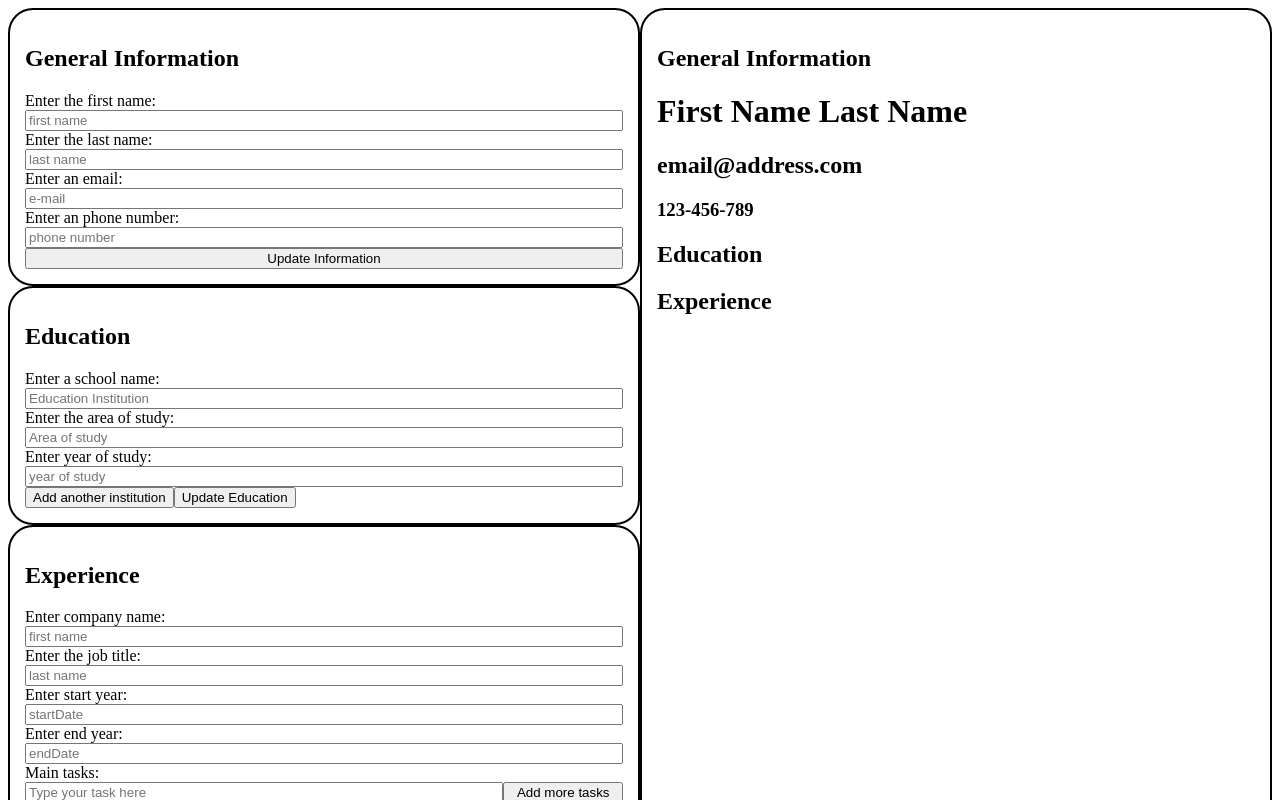
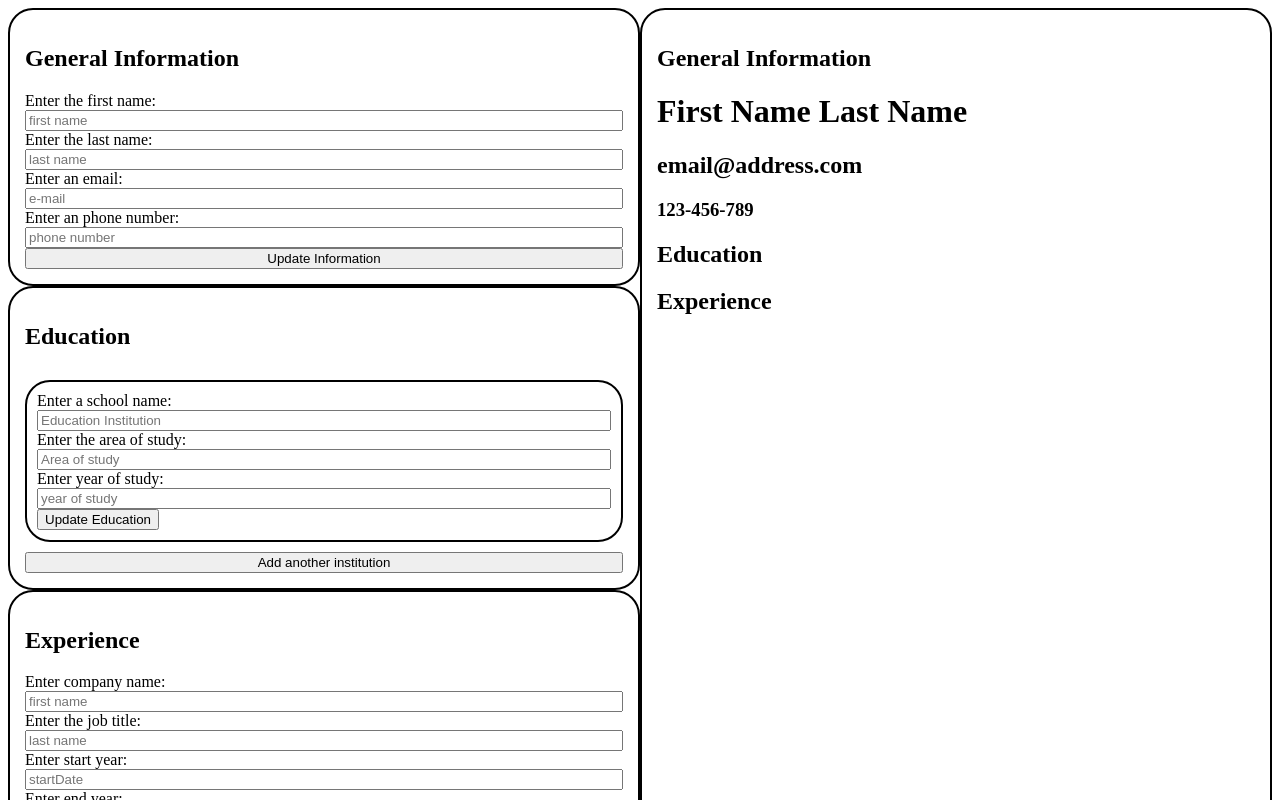
Before and after one commit to TwinSkylar/CVApplication, a React (Vite) app: page / in a window 1280 px wide. Shown: the top 800 px of the page. Built offline with nearby package versions, Linux system fonts and the light colour scheme.

Commit message:
Added styling for additional forms

```diff
--- a/src/App.jsx
+++ b/src/App.jsx
@@ -51,6 +51,9 @@ export default class App extends Component {
           <div className="educationSection formSection">
             <h2>Education</h2>
             {this.DisplayEduForms(eduInfo)}
+            <button type="button" onClick={this.addEduForm}>
+              Add another institution
+            </button>
           </div>
           <div className="experienceSection formSection">
             <h2>Experience</h2>
--- a/src/components/EducationForm.jsx
+++ b/src/components/EducationForm.jsx
@@ -2,13 +2,6 @@ import "./../styles/form.css";
 
 const EducationForm = (props) => {
   const formId = props.id;
-
-  function addForm() {
-    console.log("time to add another form");
-    console.log (props);
-    console.log (props.addEduForm)
-
-  }
 
   return (
     <form className="educationForm">
@@ -27,9 +20,6 @@ const EducationForm = (props) => {
         placeholder="year of study"
       />
       <div className="educationBtns">
-        <button type="button" onClick={props.addEduForm}>
-          Add another institution
-        </button>
         <button type="submit">Update Education</button>
       </div>
     </form>
--- a/src/styles/form.css
+++ b/src/styles/form.css
@@ -21,3 +21,14 @@
     flex-direction: column;
     gap:20px;
 }
+
+.educationSection{
+  display:flex;
+  flex-direction: column;
+  gap:10px;
+}
+.educationForm{
+  border:solid 2px black;
+  border-radius: 25px;
+  padding:10px;
+}
```
